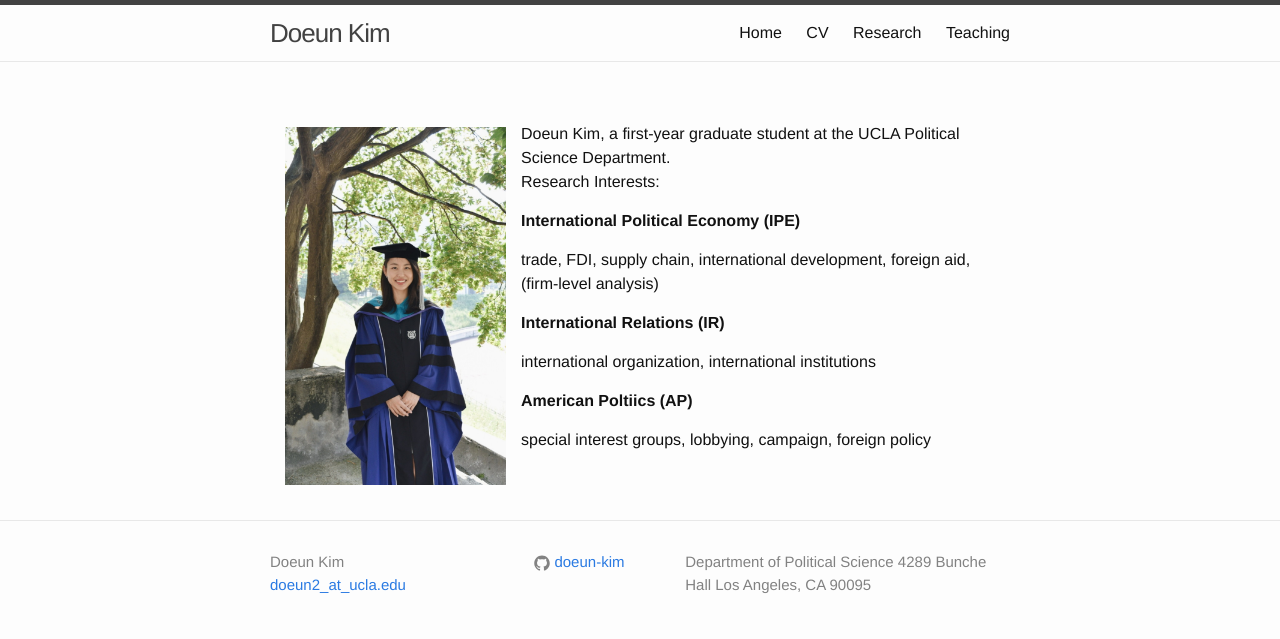
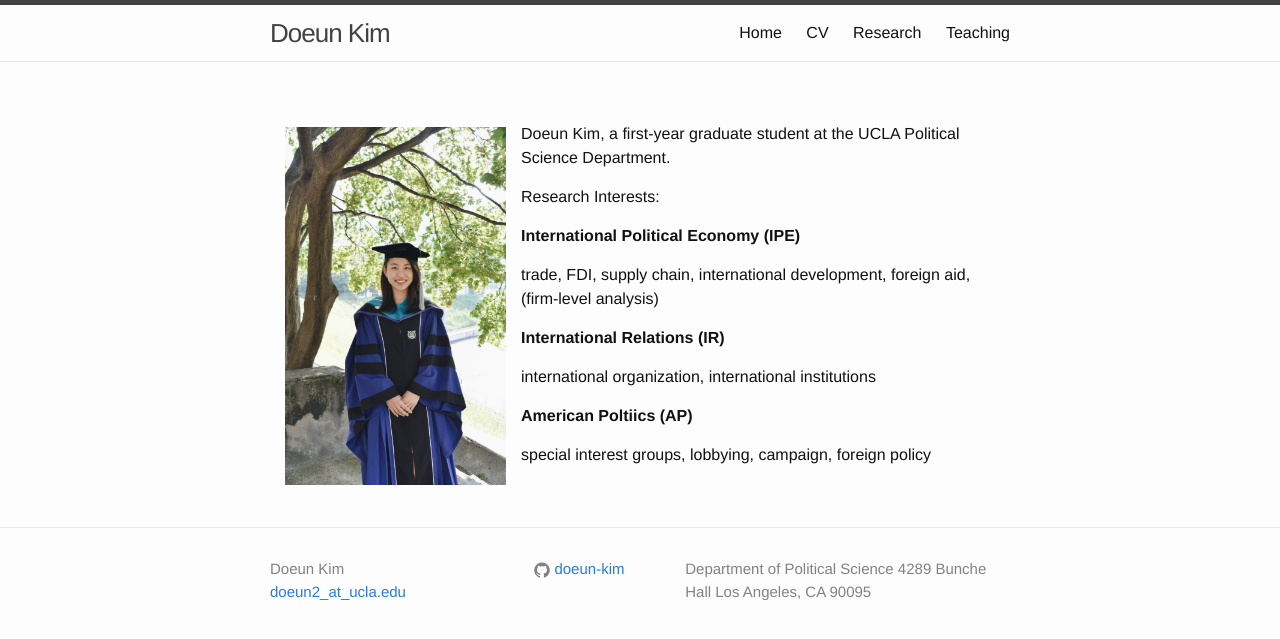
Before and after one commit to soonhong-cho/soonhong-cho.github.io, a Jekyll site: the page index.html, which Jekyll copies as it is, in a window 1280 px wide. Shown: the top 639 px of the page. Built offline with Jekyll 4.4.1, drawn with Linux system fonts in a browser that asks for light colours.

Commit message:
Update index.html

```diff
--- a/index.html
+++ b/index.html
@@ -75,9 +75,9 @@
   width="221" height="358"/>
 </section>
 
-Doeun Kim, a first-year graduate student at the UCLA Political Science Department.
+      <p>Doeun Kim, a first-year graduate student at the UCLA Political Science Department.</p>
 
-
+      <p> </p>
 <p>Research Interests:</p>
 
 <p><strong>International Political Economy (IPE)</strong></p>
```
